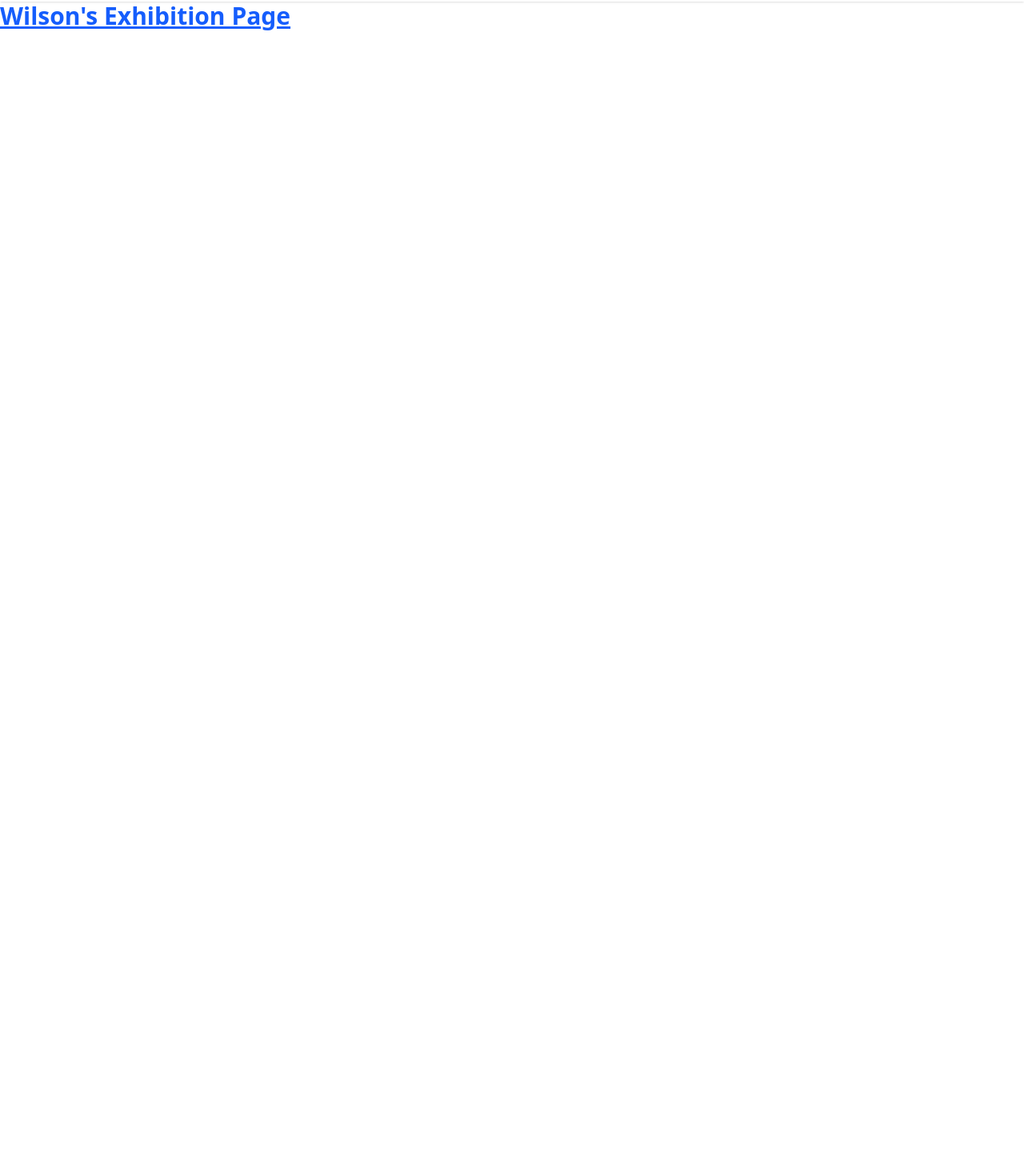
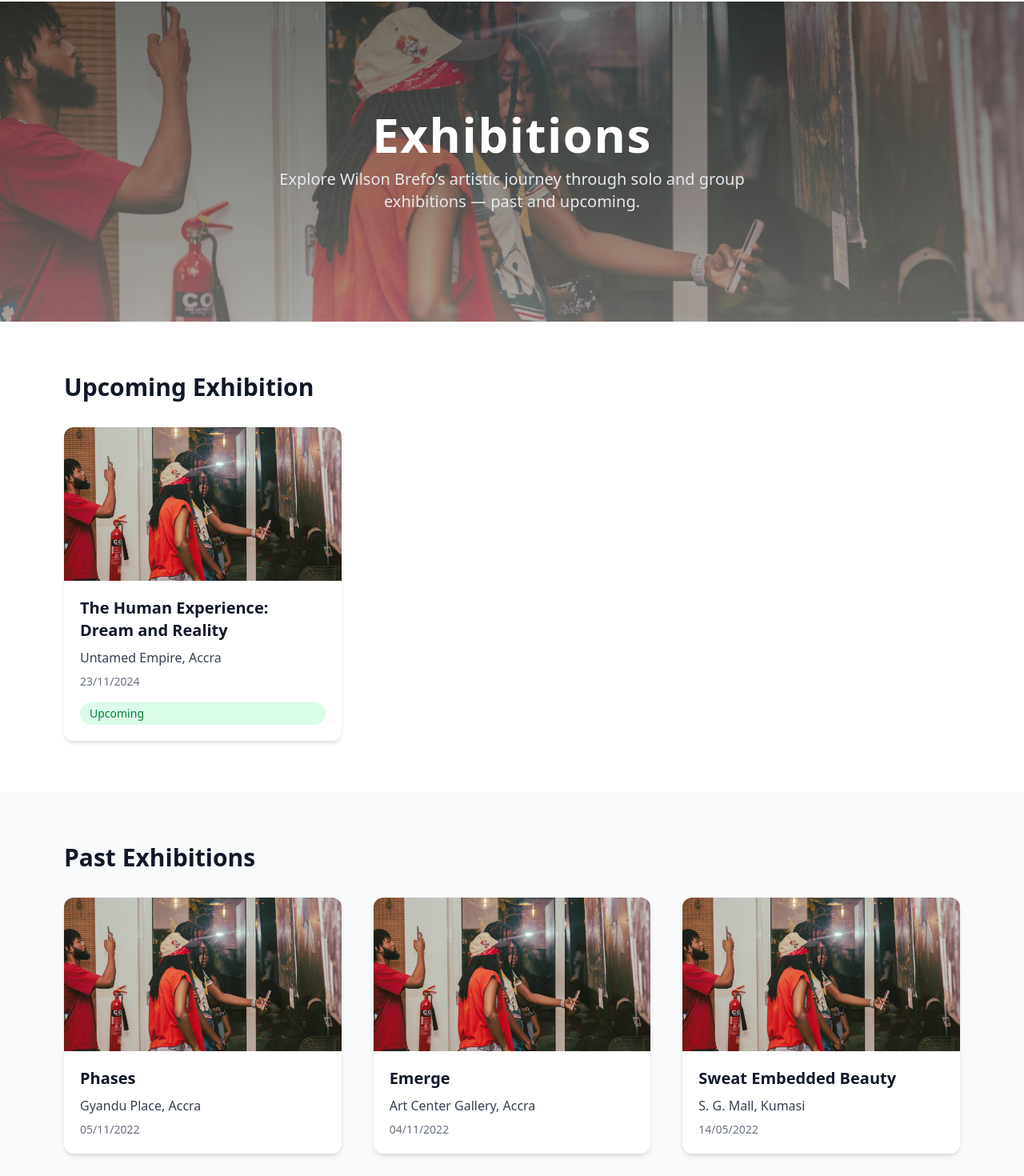
Before and after one commit to gustinedarko/Brefos-Gallery, a React (Vite) app: page /exhibition in a window 1280 px wide. Shown: the part 62-1532 px from the top of the page at 80% size. Before the commit the page ends 800 px from the top, so only its background shows below. Built offline with nearby package versions, Linux system fonts and the light colour scheme.

Commit message:
Worked on the Exhibition page and its component, and also adjusted some page

```diff
--- /dev/null
+++ b/src/components/ExhibitionCard.jsx
@@ -0,0 +1,29 @@
+export default function ExhibitionCard({ title, venue, date, image, upcoming }) {
+  return (
+    <div className="bg-white rounded-xl shadow-md overflow-hidden hover:shadow-xl transition-all duration-300">
+
+      {/* Exhibition Image */}
+      <div className="h-48 w-full overflow-hidden">
+        <img
+          src={image}
+          alt={title}
+          className="w-full h-full object-cover hover:scale-105 transition-transform duration-500"
+        />
+      </div>
+
+      {/* Details */}
+      <div className="p-5 flex flex-col gap-2">
+        <h3 className="text-xl font-bold text-gray-900">{title}</h3>
+
+        <p className="text-gray-700">{venue}</p>
+        <p className="text-gray-500 text-sm">{date}</p>
+
+        {upcoming && (
+          <span className="text-sm mt-2 inline-block bg-green-100 text-green-700 px-3 py-1 rounded-full font-medium">
+            Upcoming
+          </span>
+        )}
+      </div>
+    </div>
+  );
+}
--- a/src/pages/Contact.jsx
+++ b/src/pages/Contact.jsx
@@ -1,8 +1,8 @@
 import Navbar from "../components/Navbar";
 import {
   FaInstagram,
-  FaFacebookF,
-  FaTwitter,
+  FaSnapchatGhost,
+  FaTiktok,
   FaLinkedinIn,
   FaMapMarkedAlt,
   FaRegEnvelope,
@@ -57,32 +57,36 @@ export default function Contact() {
             {/* Email */}
             <div className="flex items-center space-x-3 text-gray-700">
               <FaRegEnvelope className="text-2xl text-gray-600" />
-              <p>wilsonbrefo.art@gmail.com</p>
+              <p>wilsonbrefo51@gmail.com</p>
             </div>
 
             {/* Social Links */}
             <div className="flex space-x-5 pt-3">
               <a
-                href="#"
+                href="https://www.instagram.com/wi.lson3176?igsh=MTN4dnYwaW1tNXUwNQ%3D%3D&utm_source=qr"
                 className="text-gray-700 hover:text-gray-900 transition-transform transform hover:scale-110"
+                target="_blank"
               >
                 <FaInstagram size={24} />
               </a>
               <a
-                href="#"
+                href="https://snapchat.com/t/6PPz0HsW"
                 className="text-gray-700 hover:text-gray-900 transition-transform transform hover:scale-110"
+                target="_blank"
               >
-                <FaFacebookF size={22} />
+                <FaSnapchatGhost size={22} />
+              </a>
+              <a
+                href="https://www.tiktok.com/@wilsondjzuz?_t=ZM-90UO5jK88cN&_r=1"
+                className="text-gray-700 hover:text-gray-900 transition-transform transform hover:scale-110"
+                target="_blank"
+              >
+                <FaTiktok size={20} />
               </a>
               <a
                 href="#"
                 className="text-gray-700 hover:text-gray-900 transition-transform transform hover:scale-110"
-              >
-                <FaTwitter size={22} />
-              </a>
-              <a
-                href="#"
-                className="text-gray-700 hover:text-gray-900 transition-transform transform hover:scale-110"
+                target="_blank"
               >
                 <FaLinkedinIn size={22} />
               </a>
--- a/src/pages/Exhibition.jsx
+++ b/src/pages/Exhibition.jsx
@@ -1,10 +1,91 @@
 import Navbar from "../components/Navbar";
+import ExhibitionCard from "../components/ExhibitionCard";
+import Mockup from "../assets/images/exhibition-img.jpg";
+
+const exhibitions = [
+  {
+    title: "The Human Experience: Dream and Reality",
+    venue: "Untamed Empire, Accra",
+    date: "23/11/2024",
+    image: Mockup,
+    upcoming: true,
+  },
+  {
+    title: "Phases",
+    venue: "Gyandu Place, Accra",
+    date: "05/11/2022",
+    image: Mockup,
+    upcoming: false,
+  },
+  {
+    title: "Emerge",
+    venue: "Art Center Gallery, Accra",
+    date: "04/11/2022",
+    image: Mockup,
+    upcoming: false,
+  },
+  {
+    title: "Sweat Embedded Beauty",
+    venue: "S. G. Mall, Kumasi",
+    date: "14/05/2022",
+    image: Mockup,
+    upcoming: false,
+  },
+];
 
 export default function Exhibition() {
+  const upcoming = exhibitions.filter((e) => e.upcoming);
+  const past = exhibitions.filter((e) => !e.upcoming);
+
   return (
     <>
-    <Navbar />
-    <div><h1 className="text-3xl font-bold underline text-blue-600">Wilson's Exhibition Page</h1></div>
+      <Navbar />
+
+      {/* Header Section */}
+      <section className="relative w-full h-[50vh] flex flex-col justify-center items-center text-center bg-gradient-to-b from-black/80 to-black/40 text-white overflow-hidden">
+        <img
+          src={Mockup} // <-- use your chosen exhibition hero image here
+          alt="Exhibition background"
+          className="absolute inset-0 w-full h-full object-cover opacity-40"
+        />
+
+        <div className="relative z-10 px-6">
+          <h1 className="text-4xl md:text-6xl font-bold tracking-wide mb-3">
+            Exhibitions
+          </h1>
+          <p className="text-lg md:text-xl text-gray-200 max-w-2xl mx-auto">
+            Explore Wilson Brefo’s artistic journey through solo and group exhibitions — past and upcoming.
+          </p>
+        </div>
+      </section>
+
+      {/* Upcoming Exhibitions */}
+      {upcoming.length > 0 && (
+        <section className="px-6 md:px-20 py-16">
+          <h2 className="text-3xl font-bold text-gray-900 mb-8">
+            Upcoming Exhibition
+          </h2>
+
+          <div className="grid md:grid-cols-2 lg:grid-cols-3 gap-10">
+            {upcoming.map((ex, idx) => (
+              <ExhibitionCard key={idx} {...ex} />
+            ))}
+          </div>
+        </section>
+      )}
+
+      {/* Past Exhibitions */}
+      <section className="px-6 md:px-20 py-16 bg-gray-50">
+        <h2 className="text-3xl font-bold text-gray-900 mb-8">
+          Past Exhibitions
+        </h2>
+
+        <div className="grid md:grid-cols-2 lg:grid-cols-3 gap-10">
+          {past.map((ex, idx) => (
+            <ExhibitionCard key={idx} {...ex} />
+          ))}
+        </div>
+      </section>
     </>
   );
 }
--- a/src/pages/Gallery.jsx
+++ b/src/pages/Gallery.jsx
@@ -5,7 +5,7 @@ export default function Gallery() {
   return (
     <>
     <Navbar />
-    <div><h1 className="text-3xl font-bold underline text-blue-600">Wilson's Gallery Page</h1></div>
+    <div></div>
 
     <div className="grid grid-cols-1 sm:grid-cols-2 md:grid-cols-3 gap-6">
       {gallery.map((item, index) => (
--- a/src/pages/Home.jsx
+++ b/src/pages/Home.jsx
@@ -57,8 +57,8 @@ export default function Home() {
                 year={item.year}
               />
             ))}
-            <div className="w-full">
-              <span className="text-3xl font-bold">"As an artist, I find inspiration in the beauty of the world around us, both in its tangible forms and abstract concepts."</span>
+            <div className="w-full h- flex justify-center items-center">
+              <span className="text-3xl font-bold"><a className="text-green-600 pl-3 underline" href="/gallery-section">Veiw Gallery</a></span>
             </div>
           </div>
         </section>
```
Also changed, not shown: src/assets/images/exhibition-img.jpg (added), src/pages/Artist.jsx (line endings or trailing spaces).
